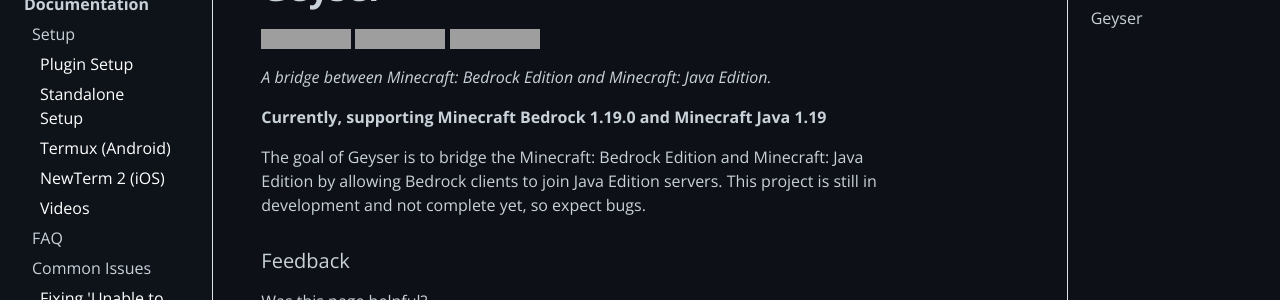
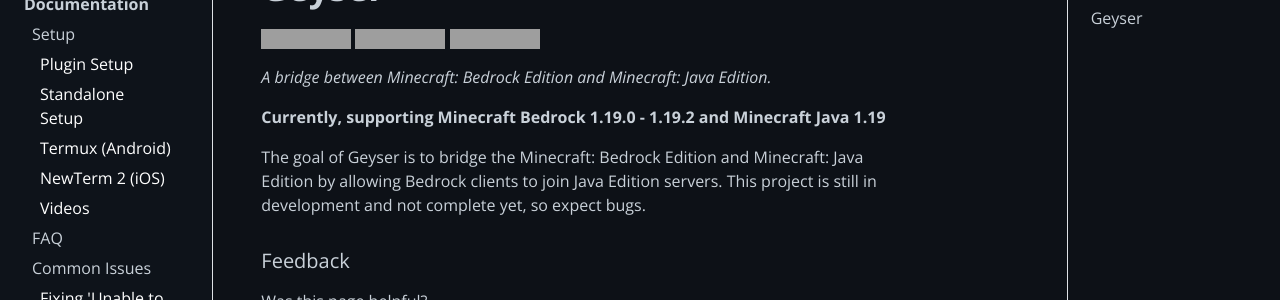
Before and after one commit to GeyserMC/GeyserWiki, a Jekyll site: the page built from _docs/geyser/root.md, in a window 1280 px wide and 900 px high, cut to the strip 174-474 px from the top of the window. Built offline with Jekyll 4.4.1, drawn with Linux system fonts in a browser that asks for light colours; grey boxes are pictures that could not be loaded.

Commit message:
Show we support 1.19.2

```diff
--- a/_data/versions.json
+++ b/_data/versions.json
@@ -1,4 +1,4 @@
 {
-  "bedrock": "1.19.0",
+  "bedrock": "1.19.0 - 1.19.2",
   "java": "1.19"
 }
```
